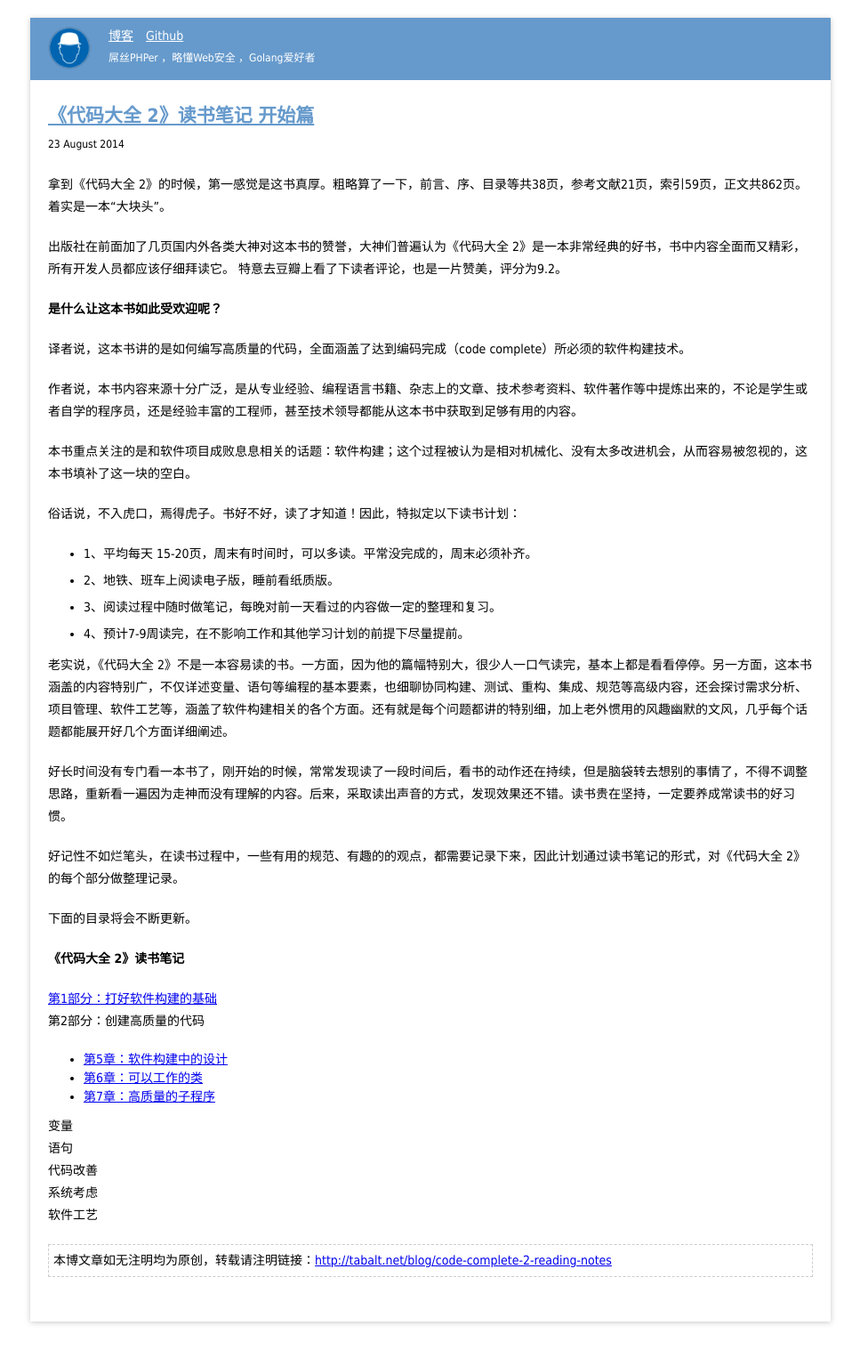
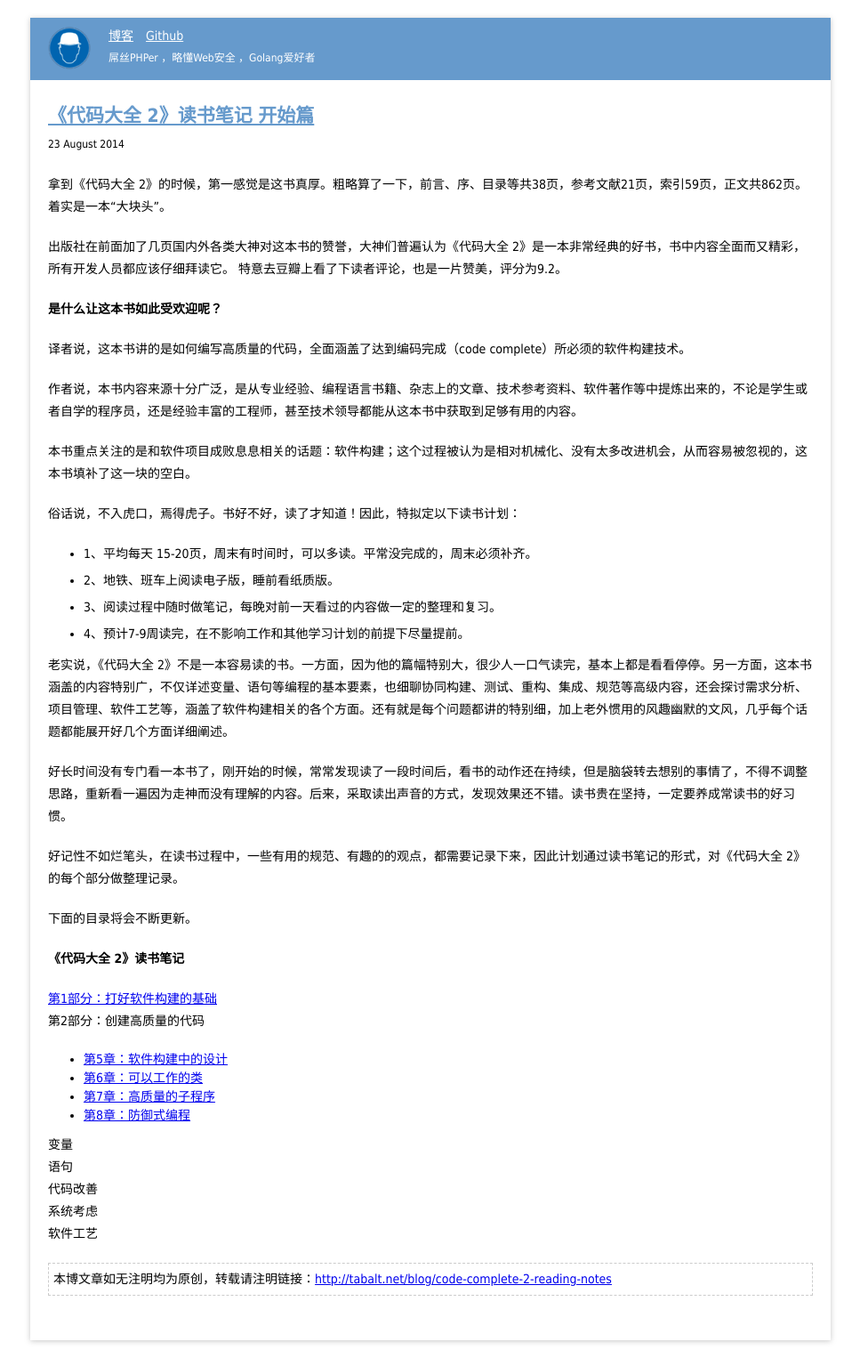
Before and after one commit to tabalt/tabalt.github.io, a Jekyll site: the page built from _posts/code-complete-2/2014-08-23-code-complete-2-reading-notes.md, in a window 1280 px wide. Shown: the whole page at 89% size, without its empty margins (156-1123 px from the left). Built offline with Jekyll 4.4.1, drawn with Linux system fonts in a browser that asks for light colours; Markdown is read by kramdown in place of the engine named in the settings; comment, search, counter and statistics services are not loaded; before the commit the page ends 1505 px from its top, so only the background shows below that.

Commit message:
Update 2014-08-23-code-complete-2-reading-notes.md

```diff
--- a/_posts/code-complete-2/2014-08-23-code-complete-2-reading-notes.md
+++ b/_posts/code-complete-2/2014-08-23-code-complete-2-reading-notes.md
@@ -53,6 +53,7 @@ categories: 博文
   *  [第5章：软件构建中的设计](http://tabalt.net/blog/cc2-design-in-construction/)
   *  [第6章：可以工作的类](http://tabalt.net/blog/cc2-working-classes/)
   *  [第7章：高质量的子程序](http://tabalt.net/blog/cc2-high-quality-routines/)
+  *  [第8章：防御式编程](http://tabalt.net/blog/cc2-defensive-programming/)
 
   变量
   语句
```
